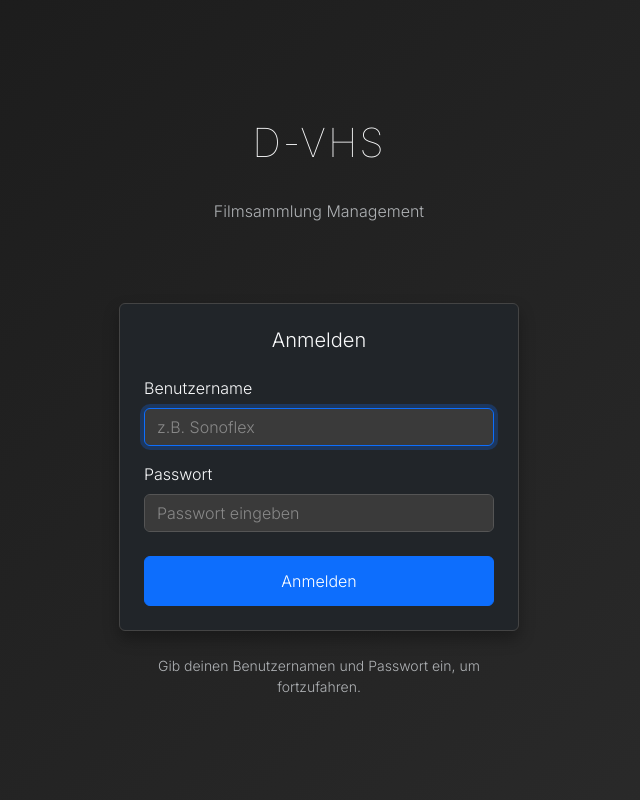
After one commit to sonoflex/d-vhs, a Flask app: page /login in a window 1280 px wide. The commit adds this page. Shown: the whole page, without its empty margins (321-961 px from the left). Run offline with Flask 3, Linux system fonts and the light colour scheme.

Commit message:
added basic login function

```diff
--- a/app.py
+++ b/app.py
@@ -1,10 +1,12 @@
-from flask import Flask, render_template, request, redirect, url_for, flash
+from flask import Flask, render_template, request, redirect, url_for, flash, session
 from flask_sqlalchemy import SQLAlchemy
+from werkzeug.security import generate_password_hash, check_password_hash
 import requests
 import logging
 import os
 import re
 from datetime import datetime
+from functools import wraps
 
 # Flask Setup
 app = Flask(__name__)
@@ -27,28 +29,55 @@ class Film(db.Model):
     year = db.Column(db.Integer)
     beschreibung = db.Column(db.Text)
     tmdb_id = db.Column(db.String(20))
-    poster_url = db.Column(db.String(500))  # Für das Filmplakat
-    besitzer = db.Column(db.String(100))  # Besitzer des Films
-    verliehen_an = db.Column(db.String(100))  # An wen verliehen
-    verliehen_seit = db.Column(db.DateTime)  # Seit wann verliehen
+    poster_url = db.Column(db.String(500))
+    besitzer = db.Column(db.String(100))
+    verliehen_an = db.Column(db.String(100))
+    verliehen_seit = db.Column(db.DateTime)
 
 class Benutzer(db.Model):
     id = db.Column(db.Integer, primary_key=True)
     name = db.Column(db.String(100), unique=True, nullable=False)
+    password_hash = db.Column(db.String(255), nullable=False)
+
+    def set_password(self, password):
+        """Passwort hashen und speichern"""
+        self.password_hash = generate_password_hash(password)
+
+    def check_password(self, password):
+        """Passwort überprüfen"""
+        return check_password_hash(self.password_hash, password)
 
 # DB initialisieren
 with app.app_context():
     os.makedirs("data", exist_ok=True)
     db.create_all()
 
-    # Initial-Benutzer anlegen falls noch nicht vorhanden
+    # Initial-Benutzer aus .env anlegen falls noch nicht vorhanden
     if Benutzer.query.count() == 0:
-        initial_users = ["Sonoflex", "konnexus"]
-        for username in initial_users:
-            user = Benutzer(name=username)
-            db.session.add(user)
-        db.session.commit()
-        logging.info("Initial-Benutzer angelegt")
+        initial_users_env = os.environ.get("INITIAL_USERS", "")
+
+        if initial_users_env:
+            # Format: "username:password,username:password"
+            for user_pair in initial_users_env.split(","):
+                if ":" in user_pair:
+                    username, password = user_pair.strip().split(":", 1)
+                    user = Benutzer(name=username.strip())
+                    user.set_password(password.strip())
+                    db.session.add(user)
+                    logging.info(f"Initial-Benutzer '{username}' angelegt")
+            db.session.commit()
+        else:
+            logging.warning("INITIAL_USERS nicht in .env definiert")
+
+# Login-Decorator
+def login_erforderlich(f):
+    @wraps(f)
+    def decorated_function(*args, **kwargs):
+        if "benutzer_id" not in session:
+            flash("Du musst dich anmelden", "warning")
+            return redirect(url_for("login"))
+        return f(*args, **kwargs)
+    return decorated_function
 
 def extract_tmdb_id(input_str):
     """
@@ -91,7 +120,7 @@ def fetch_film_data_tmdb(tmdb_id):
     url = f"https://api.themoviedb.org/3/movie/{movie_id}"
     params = {
         "api_key": TMDB_API_KEY,
-        "language": "de-DE"  # Deutsche Übersetzungen
+        "language": "de-DE"
     }
 
     response = requests.get(url, params=params, timeout=10)
@@ -104,7 +133,7 @@ def fetch_film_data_tmdb(tmdb_id):
     if "title" not in data:
         raise ValueError(f"Kein Film mit TMDb-ID {movie_id} gefunden")
 
-    # Erstelle vollständige Poster-URL (TMDb Base URL + Größe + Pfad)
+    # Erstelle vollständige Poster-URL
     poster_url = None
     if data.get("poster_path"):
         poster_url = f"https://image.tmdb.org/t/p/w500{data.get('poster_path')}"
@@ -118,6 +147,34 @@ def fetch_film_data_tmdb(tmdb_id):
     }
 
 # Routen
+@app.context_processor
+def inject_user():
+    return dict(session=session)
+@app.route("/login", methods=["GET", "POST"])
+def login():
+    if request.method == "POST":
+        name = request.form.get("name")
+        password = request.form.get("password")
+
+        user = Benutzer.query.filter_by(name=name).first()
+
+        if user and user.check_password(password):
+            session["benutzer_id"] = user.id
+            session["benutzer_name"] = user.name
+            flash(f"Willkommen {name}!", "success")
+            return redirect(url_for("index"))
+        else:
+            flash("Ungültiger Benutzername oder Passwort", "error")
+
+    return render_template("login.html")
+
+@app.route("/logout")
+def logout():
+    name = session.get("benutzer_name")
+    session.clear()
+    flash(f"Auf Wiedersehen {name}!", "info")
+    return redirect(url_for("index"))
+
 @app.route("/")
 def index():
     # Filter nach Besitzer
@@ -139,6 +196,7 @@ def index():
                           besitzer_filter=besitzer_filter, ansicht=ansicht)
 
 @app.route("/add", methods=["POST"])
+@login_erforderlich
 def add_film():
     tmdb_id = request.form.get("tmdb_id")
 
@@ -199,16 +257,15 @@ def film_detail(film_id):
     return render_template("detail.html", film=film, benutzer=benutzer, datetime=datetime)
 
 @app.route("/film/<int:film_id>/besitzer", methods=["POST"])
+@login_erforderlich
 def update_besitzer(film_id):
     film = Film.query.get_or_404(film_id)
     besitzer = request.form.get("besitzer")
 
-    # Leerer String bedeutet "kein Besitzer"
     if besitzer == "":
         film.besitzer = None
         flash(f"Besitzer für '{film.title}' entfernt", "success")
     else:
-        # Prüfe ob Benutzer existiert
         user = Benutzer.query.filter_by(name=besitzer).first()
         if not user:
             flash(f"Benutzer '{besitzer}' nicht gefunden", "error")
@@ -221,6 +278,7 @@ def update_besitzer(film_id):
     return redirect(url_for("film_detail", film_id=film_id))
 
 @app.route("/film/<int:film_id>/verleihen", methods=["POST"])
+@login_erforderlich
 def verleihen(film_id):
     film = Film.query.get_or_404(film_id)
     verliehen_an = request.form.get("verliehen_an")
@@ -230,18 +288,15 @@ def verleihen(film_id):
         flash("Bitte einen Benutzer auswählen", "error")
         return redirect(url_for("film_detail", film_id=film_id))
 
-    # Prüfe ob Benutzer existiert
     user = Benutzer.query.filter_by(name=verliehen_an).first()
     if not user:
         flash(f"Benutzer '{verliehen_an}' nicht gefunden", "error")
         return redirect(url_for("film_detail", film_id=film_id))
 
-    # Prüfe ob bereits verliehen
     if film.verliehen_an:
         flash(f"Film ist bereits an {film.verliehen_an} verliehen", "warning")
         return redirect(url_for("film_detail", film_id=film_id))
 
-    # Datum parsen oder heutiges Datum verwenden
     if verliehen_datum:
         try:
             verliehen_seit = datetime.strptime(verliehen_datum, "%Y-%m-%d")
@@ -259,6 +314,7 @@ def verleihen(film_id):
     return redirect(url_for("film_detail", film_id=film_id))
 
 @app.route("/film/<int:film_id>/zurueckgeben", methods=["POST"])
+@login_erforderlich
 def zurueckgeben(film_id):
     film = Film.query.get_or_404(film_id)
 
@@ -275,9 +331,9 @@ def zurueckgeben(film_id):
     return redirect(url_for("film_detail", film_id=film_id))
 
 @app.route("/benutzer")
+@login_erforderlich
 def benutzer_liste():
     benutzer = Benutzer.query.order_by(Benutzer.name).all()
-    # Zähle Filme pro Benutzer
     benutzer_mit_count = []
     for user in benutzer:
         filme_count = Film.query.filter_by(besitzer=user.name).count()
@@ -288,20 +344,26 @@ def benutzer_liste():
     return render_template("benutzer.html", benutzer_data=benutzer_mit_count)
 
 @app.route("/benutzer/add", methods=["POST"])
+@login_erforderlich
 def add_benutzer():
     name = request.form.get("name", "").strip()
+    password = request.form.get("password", "").strip()
 
     if not name:
         flash("Bitte einen Namen eingeben", "error")
         return redirect(url_for("benutzer_liste"))
 
-    # Prüfe ob Benutzer bereits existiert
+    if not password:
+        flash("Bitte ein Passwort eingeben", "error")
+        return redirect(url_for("benutzer_liste"))
+
     existing = Benutzer.query.filter_by(name=name).first()
     if existing:
         flash(f"Benutzer '{name}' existiert bereits", "warning")
         return redirect(url_for("benutzer_liste"))
 
     user = Benutzer(name=name)
+    user.set_password(password)
     db.session.add(user)
     db.session.commit()
 
@@ -309,11 +371,11 @@ def add_benutzer():
     return redirect(url_for("benutzer_liste"))
 
 @app.route("/benutzer/delete/<int:user_id>", methods=["POST"])
+@login_erforderlich
 def delete_benutzer(user_id):
     user = Benutzer.query.get_or_404(user_id)
     name = user.name
 
-    # Prüfe ob Benutzer noch Filme besitzt
     filme_count = Film.query.filter_by(besitzer=name).count()
     if filme_count > 0:
         flash(f"Benutzer '{name}' kann nicht gelöscht werden, da er noch {filme_count} Film(e) besitzt", "error")
@@ -326,6 +388,7 @@ def delete_benutzer(user_id):
     return redirect(url_for("benutzer_liste"))
 
 @app.route("/delete/<int:film_id>", methods=["POST"])
+@login_erforderlich
 def delete_film(film_id):
     film = Film.query.get_or_404(film_id)
     title = film.title
--- a/requirements.txt
+++ b/requirements.txt
@@ -2,3 +2,5 @@ flask==3.0.3
 flask_sqlalchemy==3.1.1
 tmdbv3api==1.9.0
 python-dotenv==1.1.1
+werkzeug==3.0.1
+requests==2.31.0
--- /dev/null
+++ b/templates/login.html
@@ -0,0 +1,125 @@
+<!DOCTYPE html>
+<html lang="de" data-bs-theme="dark">
+<head>
+    <meta charset="UTF-8">
+    <meta name="viewport" content="width=device-width, initial-scale=1.0">
+    <title>D-VHS - Anmelden</title>
+    <!-- Google Fonts: Inter 100 + 300 -->
+    <link rel="preconnect" href="https://fonts.googleapis.com">
+    <link rel="preconnect" href="https://fonts.gstatic.com" crossorigin>
+    <link href="https://fonts.googleapis.com/css2?family=Inter:wght@100;300&display=swap" rel="stylesheet">
+    <link href="https://cdn.jsdelivr.net/npm/bootstrap@5.3.2/dist/css/bootstrap.min.css" rel="stylesheet">
+    <style>
+        body {
+            font-family: 'Inter', sans-serif;
+            font-weight: 300;
+            display: flex;
+            justify-content: center;
+            align-items: center;
+            min-height: 100vh;
+            background: linear-gradient(135deg, #1a1a1a 0%, #2c2c2c 100%);
+        }
+
+        h1 {
+            font-weight: 100;
+            letter-spacing: 2px;
+            margin-bottom: 2rem;
+        }
+
+        .login-container {
+            width: 100%;
+            max-width: 400px;
+        }
+
+        .card {
+            border: 1px solid #444;
+            box-shadow: 0 8px 16px rgba(0, 0, 0, 0.3);
+        }
+
+        .form-control {
+            background-color: #3a3a3a;
+            border: 1px solid #555;
+            color: #fff;
+        }
+
+        .form-control:focus {
+            background-color: #3a3a3a;
+            border-color: #0d6efd;
+            color: #fff;
+            box-shadow: 0 0 0 0.25rem rgba(13, 110, 253, 0.25);
+        }
+
+        .form-control::placeholder {
+            color: #888;
+        }
+
+        .btn-primary {
+            width: 100%;
+            font-weight: 300;
+            padding: 0.75rem 1.5rem;
+            font-size: 1rem;
+        }
+
+        .alert {
+            margin-bottom: 1.5rem;
+        }
+
+        .login-header {
+            text-align: center;
+            margin-bottom: 2rem;
+            padding: 2rem 0;
+        }
+
+        .form-label {
+            font-weight: 300;
+            margin-bottom: 0.5rem;
+        }
+    </style>
+</head>
+<body class="bg-dark text-light">
+    <div class="login-container">
+        <div class="login-header">
+            <h1>D-VHS</h1>
+            <p class="text-muted">Filmsammlung Management</p>
+        </div>
+
+        <div class="card bg-dark text-light">
+            <div class="card-body p-4">
+                <h5 class="card-title text-center mb-4">Anmelden</h5>
+
+                <!-- Flash Messages -->
+                {% with messages = get_flashed_messages(with_categories=true) %}
+                    {% if messages %}
+                        {% for category, message in messages %}
+                            <div class="alert alert-{{ 'danger' if category == 'error' else 'warning' if category == 'warning' else 'success' }} alert-dismissible fade show" role="alert">
+                                {{ message }}
+                                <button type="button" class="btn-close" data-bs-dismiss="alert"></button>
+                            </div>
+                        {% endfor %}
+                    {% endif %}
+                {% endwith %}
+
+                <form action="{{ url_for('login') }}" method="POST">
+                    <div class="mb-3">
+                        <label for="name" class="form-label">Benutzername</label>
+                        <input type="text" class="form-control" id="name" name="name" placeholder="z.B. Sonoflex" required autofocus>
+                    </div>
+
+                    <div class="mb-4">
+                        <label for="password" class="form-label">Passwort</label>
+                        <input type="password" class="form-control" id="password" name="password" placeholder="Passwort eingeben" required>
+                    </div>
+
+                    <button type="submit" class="btn btn-primary">Anmelden</button>
+                </form>
+            </div>
+        </div>
+
+        <div class="text-center mt-4 text-muted small">
+            <p>Gib deinen Benutzernamen und Passwort ein, um fortzufahren.</p>
+        </div>
+    </div>
+
+    <script src="https://cdn.jsdelivr.net/npm/bootstrap@5.3.2/dist/js/bootstrap.bundle.min.js"></script>
+</body>
+</html>
```
Also changed, not shown: templates/index.html (+20 -3 lines), data/filme.db.
